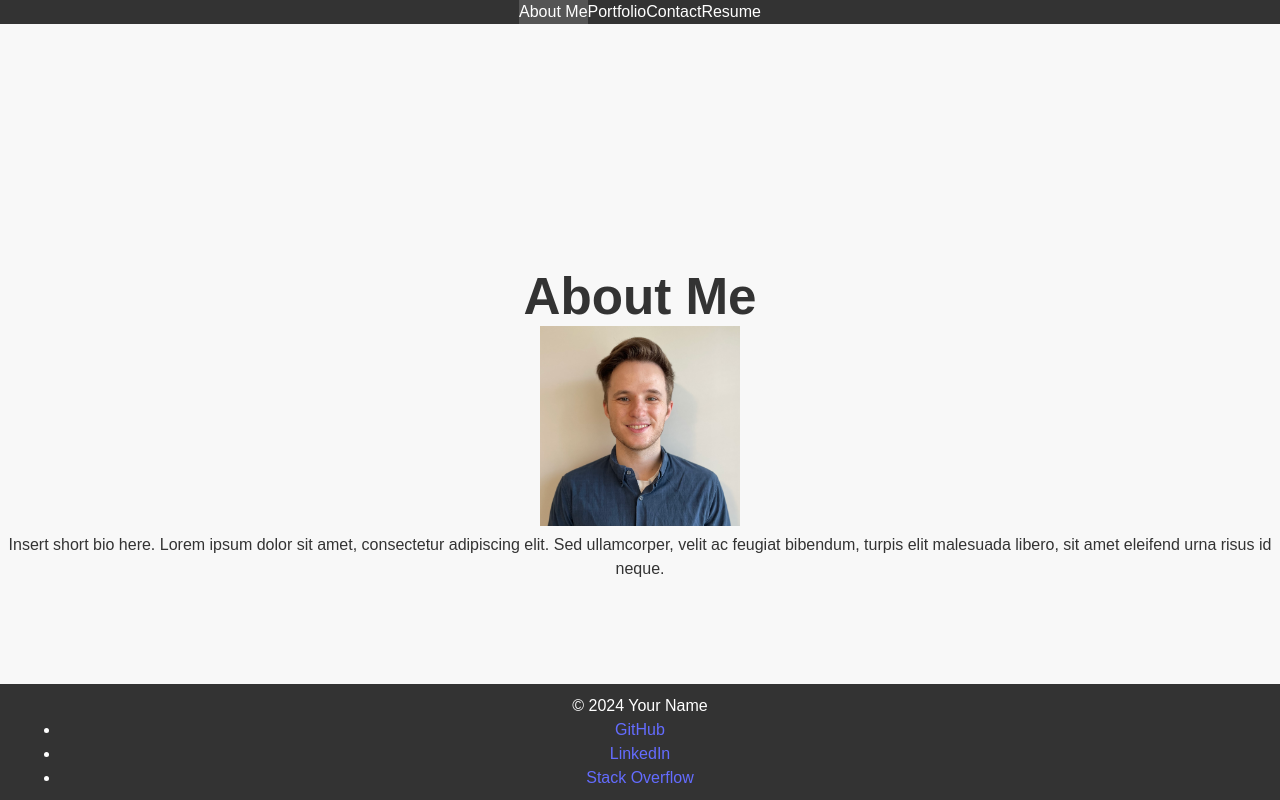
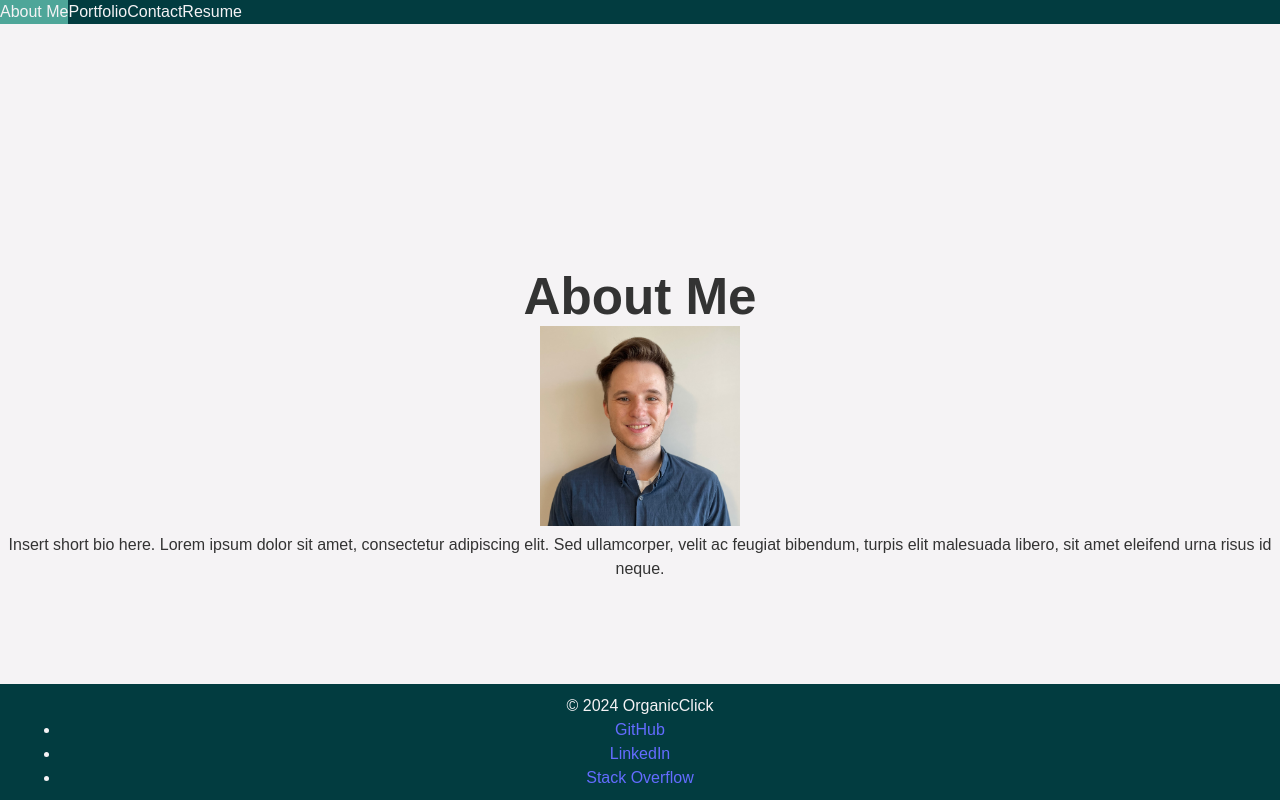
Before and after one commit to OrganicClick/react-portfolio-react-challenge, a React (Vite) app: page / in a window 1280 px wide. Built offline with nearby package versions, Linux system fonts and the light colour scheme.

Commit message:
Added an attractive color scheme to the current elements in the app.css file and made minor text adjustment to the Footer.jsx file

```diff
--- a/src/App.css
+++ b/src/App.css
@@ -8,8 +8,8 @@
 /* Global styles */
 body {
   font-family: Arial, sans-serif;
-  background-color: #f8f8f8;
-  color: #333;
+  background-color: #F5F3F5; /* Background color */
+  color: #333; /* Text color */
 }
 
 .container {
@@ -19,32 +19,15 @@ body {
 }
 
 .header {
-  background-color: #333;
-  color: #fff;
+  background-color: #023C40; /* Header background color */
+  color: #333; /* Header text color */
   padding: 20px 0;
   text-align: center;
 }
 
-.navbar {
-  display: flex;
-  justify-content: space-around;
-  margin-bottom: 20px;
-}
-
-.navbar a {
-  text-decoration: none;
-  color: #333;
-  font-weight: bold;
-  transition: color 0.3s ease;
-}
-
-.navbar a:hover {
-  color: #666;
-}
-
 .footer {
-  background-color: #333;
-  color: #fff;
+  background-color: #023C40; /* Footer background color */
+  color: #F5F3F5; /* Footer text color */
   padding: 20px 0;
   text-align: center;
 }
@@ -73,8 +56,8 @@ body {
   position: fixed;
   bottom: 0;
   width: 100%;
-  background-color: #333; /* Example background color */
-  color: white; /* Example text color */
+  background-color: #023C40; /* Footer background color */
+  color: #F5F3F5; /* Footer text color */
   padding: 10px; /* Example padding */
   text-align: center; /* Center the content horizontally */
 }
@@ -84,8 +67,8 @@ body {
   position: fixed;
   top: 0;
   width: 100%;
-  background-color: #333; /* Example background color */
-  color: white; /* Example text color */
+  background-color: #023C40; /* Navbar background color */
+  color: #F5F3F5; /* Navbar text color */
   z-index: 1000; /* Ensure Navbar appears above other content */
 }
 
@@ -104,9 +87,9 @@ body {
   display: block;
   padding: 20px;
   text-decoration: none;
-  color: white;
+  color: #F5F3F5; /* Navbar text color */
 }
 
 .navbar li.active {
-  background-color: #555; /* Example active background color */
+  background-color: #4EA699; /* Active Navbar background color */
 }
--- a/src/components/Footer.jsx
+++ b/src/components/Footer.jsx
@@ -4,7 +4,7 @@ const Footer = () => {
     return (
         <footer className="footer">
             <div className="container">
-                <p>&copy; 2024 Your Name</p>
+                <p>&copy; 2024 OrganicClick</p>
                 <nav>
                     <ul>
                         <li><a href="https://github.com/OrganicClick?tab=repositories">GitHub</a></li>
```
